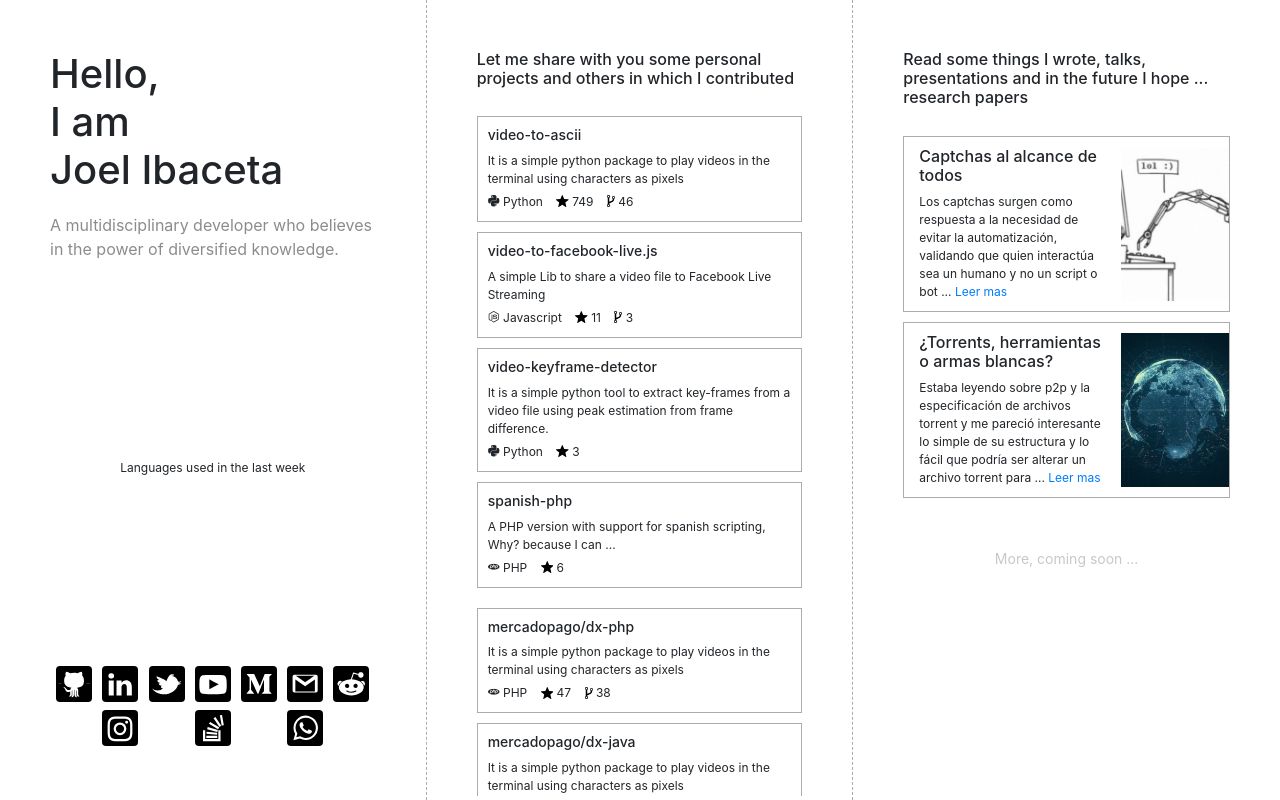
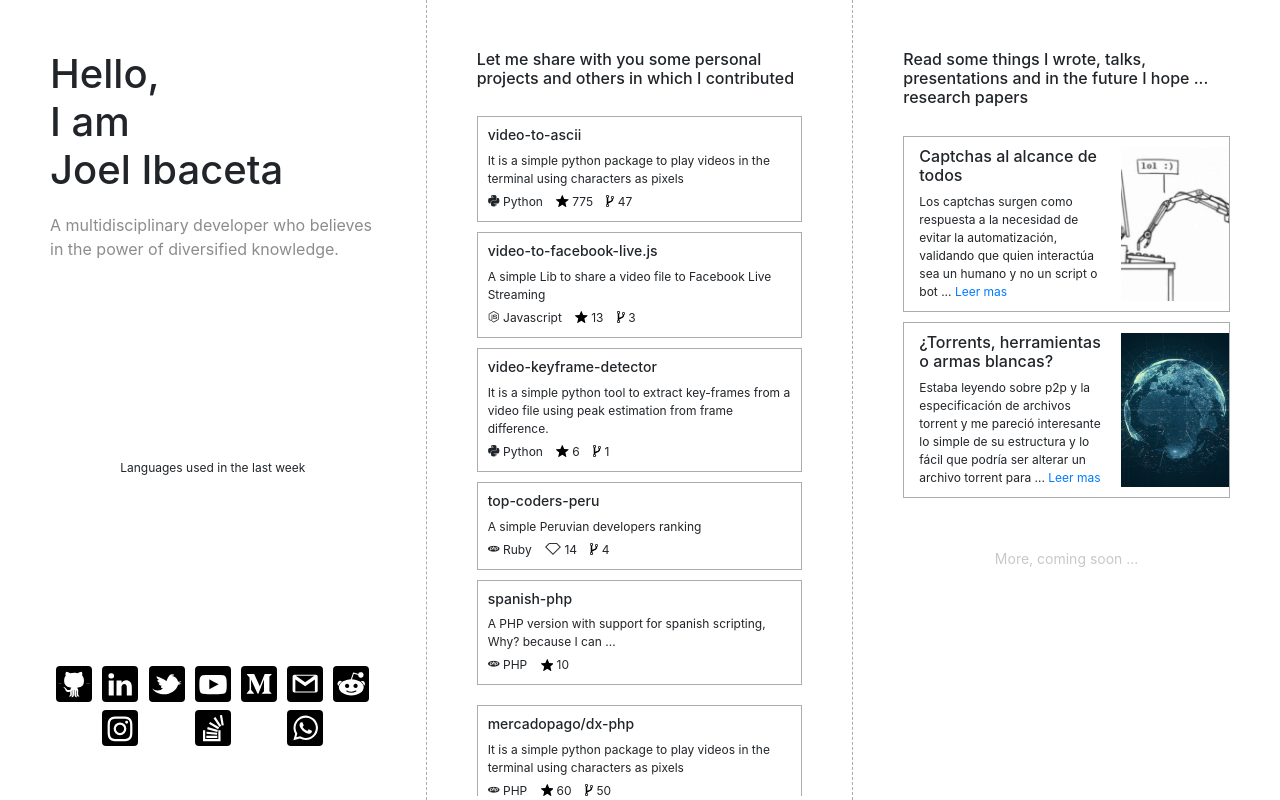
Before and after one commit to joelibaceta/joelibaceta.github.io, a plain HTML site: page index.html in a window 1280 px wide. Drawn offline with nearby package versions, Linux system fonts and the light colour scheme.

Commit message:
update stats

```diff
--- a/index.html
+++ b/index.html
@@ -163,13 +163,13 @@
                   <svg xmlns="http://www.w3.org/2000/svg"  height="12" viewBox="0 0 19.481 18.578">
                     <path id="Trazado_10" data-name="Trazado 10" d="M10.2.758l2.478,5.865,6.344.545a.5.5,0,0,1,.285.876L14.5,12.213l1.442,6.2a.5.5,0,0,1-.745.541L9.741,15.668,4.289,18.956a.5.5,0,0,1-.745-.541l1.442-6.2L.173,8.043a.5.5,0,0,1,.285-.876L6.8,6.622,9.28.758a.5.5,0,0,1,.921,0Z" transform="translate(0 -0.452)"/>
                   </svg>
-                  <span>749</span>
+                  <span>775</span>
                   <svg xmlns="http://www.w3.org/2000/svg" height="12" viewBox="0 0 12.741 19.111">
                     <g id="Grupo_1" data-name="Grupo 1" transform="translate(-631.703 -677)">
                       <path id="fork" d="M50.333,32.306a1.189,1.189,0,1,0-.348.846A1.152,1.152,0,0,0,50.333,32.306Zm0-14.334a1.189,1.189,0,1,0-.348.846A1.152,1.152,0,0,0,50.333,17.972ZM58.3,19.565a1.189,1.189,0,1,0-.348.846A1.152,1.152,0,0,0,58.3,19.565Zm1.194,0A2.377,2.377,0,0,1,58.3,21.63a5.514,5.514,0,0,1-2.812,5.151,14.438,14.438,0,0,1-2.526,1.008,7.978,7.978,0,0,0-2.109.883,1.451,1.451,0,0,0-.516,1.244v.324a2.393,2.393,0,1,1-2.389,0v-10.2a2.393,2.393,0,1,1,2.389,0v6.184a14.615,14.615,0,0,1,1.916-.709q.684-.212,1.089-.367t.877-.386a2.715,2.715,0,0,0,.734-.491,3.9,3.9,0,0,0,.5-.635,2.558,2.558,0,0,0,.348-.865,5.454,5.454,0,0,0,.106-1.138,2.39,2.39,0,1,1,3.583-2.065Z" transform="translate(584.953 661.417)"/>
                     </g>
                   </svg>
-                  <span>46</span>
+                  <span>47</span>
                 </p>
               </div>
               <div class="project-item" data-link="https://github.com/joelibaceta/video-to-facebook-live.js">
@@ -181,7 +181,7 @@
                   <svg xmlns="http://www.w3.org/2000/svg"  height="12" viewBox="0 0 19.481 18.578">
                     <path id="Trazado_10" data-name="Trazado 10" d="M10.2.758l2.478,5.865,6.344.545a.5.5,0,0,1,.285.876L14.5,12.213l1.442,6.2a.5.5,0,0,1-.745.541L9.741,15.668,4.289,18.956a.5.5,0,0,1-.745-.541l1.442-6.2L.173,8.043a.5.5,0,0,1,.285-.876L6.8,6.622,9.28.758a.5.5,0,0,1,.921,0Z" transform="translate(0 -0.452)"/>
                   </svg>
-                  <span>11</span>
+                  <span>13</span>
                   <svg xmlns="http://www.w3.org/2000/svg" height="12" viewBox="0 0 12.741 19.111">
                     <g id="Grupo_1" data-name="Grupo 1" transform="translate(-631.703 -677)">
                       <path id="fork" d="M50.333,32.306a1.189,1.189,0,1,0-.348.846A1.152,1.152,0,0,0,50.333,32.306Zm0-14.334a1.189,1.189,0,1,0-.348.846A1.152,1.152,0,0,0,50.333,17.972ZM58.3,19.565a1.189,1.189,0,1,0-.348.846A1.152,1.152,0,0,0,58.3,19.565Zm1.194,0A2.377,2.377,0,0,1,58.3,21.63a5.514,5.514,0,0,1-2.812,5.151,14.438,14.438,0,0,1-2.526,1.008,7.978,7.978,0,0,0-2.109.883,1.451,1.451,0,0,0-.516,1.244v.324a2.393,2.393,0,1,1-2.389,0v-10.2a2.393,2.393,0,1,1,2.389,0v6.184a14.615,14.615,0,0,1,1.916-.709q.684-.212,1.089-.367t.877-.386a2.715,2.715,0,0,0,.734-.491,3.9,3.9,0,0,0,.5-.635,2.558,2.558,0,0,0,.348-.865,5.454,5.454,0,0,0,.106-1.138,2.39,2.39,0,1,1,3.583-2.065Z" transform="translate(584.953 661.417)"/>
@@ -199,7 +199,31 @@
                   <svg xmlns="http://www.w3.org/2000/svg"  height="12" viewBox="0 0 19.481 18.578">
                     <path id="Trazado_10" data-name="Trazado 10" d="M10.2.758l2.478,5.865,6.344.545a.5.5,0,0,1,.285.876L14.5,12.213l1.442,6.2a.5.5,0,0,1-.745.541L9.741,15.668,4.289,18.956a.5.5,0,0,1-.745-.541l1.442-6.2L.173,8.043a.5.5,0,0,1,.285-.876L6.8,6.622,9.28.758a.5.5,0,0,1,.921,0Z" transform="translate(0 -0.452)"/>
                   </svg>
-                  <span>3</span>
+                  <span>6</span>
+                  <svg xmlns="http://www.w3.org/2000/svg" height="12" viewBox="0 0 12.741 19.111">
+                    <g id="Grupo_1" data-name="Grupo 1" transform="translate(-631.703 -677)">
+                      <path id="fork" d="M50.333,32.306a1.189,1.189,0,1,0-.348.846A1.152,1.152,0,0,0,50.333,32.306Zm0-14.334a1.189,1.189,0,1,0-.348.846A1.152,1.152,0,0,0,50.333,17.972ZM58.3,19.565a1.189,1.189,0,1,0-.348.846A1.152,1.152,0,0,0,58.3,19.565Zm1.194,0A2.377,2.377,0,0,1,58.3,21.63a5.514,5.514,0,0,1-2.812,5.151,14.438,14.438,0,0,1-2.526,1.008,7.978,7.978,0,0,0-2.109.883,1.451,1.451,0,0,0-.516,1.244v.324a2.393,2.393,0,1,1-2.389,0v-10.2a2.393,2.393,0,1,1,2.389,0v6.184a14.615,14.615,0,0,1,1.916-.709q.684-.212,1.089-.367t.877-.386a2.715,2.715,0,0,0,.734-.491,3.9,3.9,0,0,0,.5-.635,2.558,2.558,0,0,0,.348-.865,5.454,5.454,0,0,0,.106-1.138,2.39,2.39,0,1,1,3.583-2.065Z" transform="translate(584.953 661.417)"/>
+                    </g>
+                  </svg>
+                  <span>1</span>
+                </p>
+              </div>
+              <div class="project-item" data-link="https://github.com/joelibaceta/top-coders-peru">
+                <h3>top-coders-peru</h3>
+                <p>A simple Peruvian developers ranking</p>
+                <p class="badges">
+                  <i class="devicon-php-plain"></i>
+                  <span>Ruby</span>
+                  <svg xmlns="http://www.w3.org/2000/svg" height="12" viewBox="0 0 65 48.8">
+                    <path d="M65 16.3L32.5 48.8 0 16.3 16.3 0h32.5zM32.5 42.7l26.4-26.4L46.7 4.1H18.3L6.1 16.3z" fill="#333"/>
+                  </svg>
+                  <span>14</span>
+                  <svg xmlns="http://www.w3.org/2000/svg" height="12" viewBox="0 0 12.741 19.111">
+                    <g id="Grupo_1" data-name="Grupo 1" transform="translate(-631.703 -677)">
+                      <path id="fork" d="M50.333,32.306a1.189,1.189,0,1,0-.348.846A1.152,1.152,0,0,0,50.333,32.306Zm0-14.334a1.189,1.189,0,1,0-.348.846A1.152,1.152,0,0,0,50.333,17.972ZM58.3,19.565a1.189,1.189,0,1,0-.348.846A1.152,1.152,0,0,0,58.3,19.565Zm1.194,0A2.377,2.377,0,0,1,58.3,21.63a5.514,5.514,0,0,1-2.812,5.151,14.438,14.438,0,0,1-2.526,1.008,7.978,7.978,0,0,0-2.109.883,1.451,1.451,0,0,0-.516,1.244v.324a2.393,2.393,0,1,1-2.389,0v-10.2a2.393,2.393,0,1,1,2.389,0v6.184a14.615,14.615,0,0,1,1.916-.709q.684-.212,1.089-.367t.877-.386a2.715,2.715,0,0,0,.734-.491,3.9,3.9,0,0,0,.5-.635,2.558,2.558,0,0,0,.348-.865,5.454,5.454,0,0,0,.106-1.138,2.39,2.39,0,1,1,3.583-2.065Z" transform="translate(584.953 661.417)"/>
+                    </g>
+                  </svg>
+                  <span>4</span>
                 </p>
               </div>
               <div class="project-item" data-link="https://github.com/joelibaceta/spanish-php">
@@ -211,7 +235,7 @@
                   <svg xmlns="http://www.w3.org/2000/svg"  height="12" viewBox="0 0 19.481 18.578">
                     <path id="Trazado_10" data-name="Trazado 10" d="M10.2.758l2.478,5.865,6.344.545a.5.5,0,0,1,.285.876L14.5,12.213l1.442,6.2a.5.5,0,0,1-.745.541L9.741,15.668,4.289,18.956a.5.5,0,0,1-.745-.541l1.442-6.2L.173,8.043a.5.5,0,0,1,.285-.876L6.8,6.622,9.28.758a.5.5,0,0,1,.921,0Z" transform="translate(0 -0.452)"/>
                   </svg>
-                  <span>6</span>
+                  <span>10</span>
                 </p>
               </div>
             </div>
@@ -226,13 +250,13 @@
                     <svg xmlns="http://www.w3.org/2000/svg"  height="12" viewBox="0 0 19.481 18.578">
                       <path id="Trazado_10" data-name="Trazado 10" d="M10.2.758l2.478,5.865,6.344.545a.5.5,0,0,1,.285.876L14.5,12.213l1.442,6.2a.5.5,0,0,1-.745.541L9.741,15.668,4.289,18.956a.5.5,0,0,1-.745-.541l1.442-6.2L.173,8.043a.5.5,0,0,1,.285-.876L6.8,6.622,9.28.758a.5.5,0,0,1,.921,0Z" transform="translate(0 -0.452)"/>
                     </svg>
-                    <span>47</span>
+                    <span>60</span>
                     <svg xmlns="http://www.w3.org/2000/svg" height="12" viewBox="0 0 12.741 19.111">
                       <g id="Grupo_1" data-name="Grupo 1" transform="translate(-631.703 -677)">
                         <path id="fork" d="M50.333,32.306a1.189,1.189,0,1,0-.348.846A1.152,1.152,0,0,0,50.333,32.306Zm0-14.334a1.189,1.189,0,1,0-.348.846A1.152,1.152,0,0,0,50.333,17.972ZM58.3,19.565a1.189,1.189,0,1,0-.348.846A1.152,1.152,0,0,0,58.3,19.565Zm1.194,0A2.377,2.377,0,0,1,58.3,21.63a5.514,5.514,0,0,1-2.812,5.151,14.438,14.438,0,0,1-2.526,1.008,7.978,7.978,0,0,0-2.109.883,1.451,1.451,0,0,0-.516,1.244v.324a2.393,2.393,0,1,1-2.389,0v-10.2a2.393,2.393,0,1,1,2.389,0v6.184a14.615,14.615,0,0,1,1.916-.709q.684-.212,1.089-.367t.877-.386a2.715,2.715,0,0,0,.734-.491,3.9,3.9,0,0,0,.5-.635,2.558,2.558,0,0,0,.348-.865,5.454,5.454,0,0,0,.106-1.138,2.39,2.39,0,1,1,3.583-2.065Z" transform="translate(584.953 661.417)"/>
                       </g>
                     </svg>
-                    <span>38</span>
+                    <span>50</span>
                   </p>
                 </div>
                 <div class="project-item" data-link="https://github.com/mercadopago/dx-java">
@@ -244,13 +268,13 @@
                     <svg xmlns="http://www.w3.org/2000/svg"  height="12" viewBox="0 0 19.481 18.578">
                       <path id="Trazado_10" data-name="Trazado 10" d="M10.2.758l2.478,5.865,6.344.545a.5.5,0,0,1,.285.876L14.5,12.213l1.442,6.2a.5.5,0,0,1-.745.541L9.741,15.668,4.289,18.956a.5.5,0,0,1-.745-.541l1.442-6.2L.173,8.043a.5.5,0,0,1,.285-.876L6.8,6.622,9.28.758a.5.5,0,0,1,.921,0Z" transform="translate(0 -0.452)"/>
                     </svg>
-                    <span>4</span>
+                    <span>7</span>
                     <svg xmlns="http://www.w3.org/2000/svg" height="12" viewBox="0 0 12.741 19.111">
                       <g id="Grupo_1" data-name="Grupo 1" transform="translate(-631.703 -677)">
                         <path id="fork" d="M50.333,32.306a1.189,1.189,0,1,0-.348.846A1.152,1.152,0,0,0,50.333,32.306Zm0-14.334a1.189,1.189,0,1,0-.348.846A1.152,1.152,0,0,0,50.333,17.972ZM58.3,19.565a1.189,1.189,0,1,0-.348.846A1.152,1.152,0,0,0,58.3,19.565Zm1.194,0A2.377,2.377,0,0,1,58.3,21.63a5.514,5.514,0,0,1-2.812,5.151,14.438,14.438,0,0,1-2.526,1.008,7.978,7.978,0,0,0-2.109.883,1.451,1.451,0,0,0-.516,1.244v.324a2.393,2.393,0,1,1-2.389,0v-10.2a2.393,2.393,0,1,1,2.389,0v6.184a14.615,14.615,0,0,1,1.916-.709q.684-.212,1.089-.367t.877-.386a2.715,2.715,0,0,0,.734-.491,3.9,3.9,0,0,0,.5-.635,2.558,2.558,0,0,0,.348-.865,5.454,5.454,0,0,0,.106-1.138,2.39,2.39,0,1,1,3.583-2.065Z" transform="translate(584.953 661.417)"/>
                       </g>
                     </svg>
-                    <span>14</span>
+                    <span>16</span>
                   </p>
                 </div>
                 <div class="project-item" data-link="https://github.com/mercadopago/dx-dotnet">
@@ -262,13 +286,13 @@
                     <svg xmlns="http://www.w3.org/2000/svg"  height="12" viewBox="0 0 19.481 18.578">
                       <path id="Trazado_10" data-name="Trazado 10" d="M10.2.758l2.478,5.865,6.344.545a.5.5,0,0,1,.285.876L14.5,12.213l1.442,6.2a.5.5,0,0,1-.745.541L9.741,15.668,4.289,18.956a.5.5,0,0,1-.745-.541l1.442-6.2L.173,8.043a.5.5,0,0,1,.285-.876L6.8,6.622,9.28.758a.5.5,0,0,1,.921,0Z" transform="translate(0 -0.452)"/>
                     </svg>
-                    <span>12</span>
+                    <span>16</span>
                     <svg xmlns="http://www.w3.org/2000/svg" height="12" viewBox="0 0 12.741 19.111">
                       <g id="Grupo_1" data-name="Grupo 1" transform="translate(-631.703 -677)">
                         <path id="fork" d="M50.333,32.306a1.189,1.189,0,1,0-.348.846A1.152,1.152,0,0,0,50.333,32.306Zm0-14.334a1.189,1.189,0,1,0-.348.846A1.152,1.152,0,0,0,50.333,17.972ZM58.3,19.565a1.189,1.189,0,1,0-.348.846A1.152,1.152,0,0,0,58.3,19.565Zm1.194,0A2.377,2.377,0,0,1,58.3,21.63a5.514,5.514,0,0,1-2.812,5.151,14.438,14.438,0,0,1-2.526,1.008,7.978,7.978,0,0,0-2.109.883,1.451,1.451,0,0,0-.516,1.244v.324a2.393,2.393,0,1,1-2.389,0v-10.2a2.393,2.393,0,1,1,2.389,0v6.184a14.615,14.615,0,0,1,1.916-.709q.684-.212,1.089-.367t.877-.386a2.715,2.715,0,0,0,.734-.491,3.9,3.9,0,0,0,.5-.635,2.558,2.558,0,0,0,.348-.865,5.454,5.454,0,0,0,.106-1.138,2.39,2.39,0,1,1,3.583-2.065Z" transform="translate(584.953 661.417)"/>
                       </g>
                     </svg>
-                    <span>22</span>
+                    <span>24</span>
                   </p>
                 </div>
                 <div class="project-item" data-link="https://github.com/Microsoft/BosqueLanguage">
@@ -280,13 +304,13 @@
                       <svg xmlns="http://www.w3.org/2000/svg"  height="12" viewBox="0 0 19.481 18.578">
                         <path id="Trazado_10" data-name="Trazado 10" d="M10.2.758l2.478,5.865,6.344.545a.5.5,0,0,1,.285.876L14.5,12.213l1.442,6.2a.5.5,0,0,1-.745.541L9.741,15.668,4.289,18.956a.5.5,0,0,1-.745-.541l1.442-6.2L.173,8.043a.5.5,0,0,1,.285-.876L6.8,6.622,9.28.758a.5.5,0,0,1,.921,0Z" transform="translate(0 -0.452)"/>
                       </svg>
-                      <span>4427</span>
+                      <span>4600</span>
                       <svg xmlns="http://www.w3.org/2000/svg" height="12" viewBox="0 0 12.741 19.111">
                         <g id="Grupo_1" data-name="Grupo 1" transform="translate(-631.703 -677)">
                           <path id="fork" d="M50.333,32.306a1.189,1.189,0,1,0-.348.846A1.152,1.152,0,0,0,50.333,32.306Zm0-14.334a1.189,1.189,0,1,0-.348.846A1.152,1.152,0,0,0,50.333,17.972ZM58.3,19.565a1.189,1.189,0,1,0-.348.846A1.152,1.152,0,0,0,58.3,19.565Zm1.194,0A2.377,2.377,0,0,1,58.3,21.63a5.514,5.514,0,0,1-2.812,5.151,14.438,14.438,0,0,1-2.526,1.008,7.978,7.978,0,0,0-2.109.883,1.451,1.451,0,0,0-.516,1.244v.324a2.393,2.393,0,1,1-2.389,0v-10.2a2.393,2.393,0,1,1,2.389,0v6.184a14.615,14.615,0,0,1,1.916-.709q.684-.212,1.089-.367t.877-.386a2.715,2.715,0,0,0,.734-.491,3.9,3.9,0,0,0,.5-.635,2.558,2.558,0,0,0,.348-.865,5.454,5.454,0,0,0,.106-1.138,2.39,2.39,0,1,1,3.583-2.065Z" transform="translate(584.953 661.417)"/>
                         </g>
                       </svg>
-                      <span>309</span>
+                      <span>319</span>
                     </p>
                 </div>
             </div>
```
